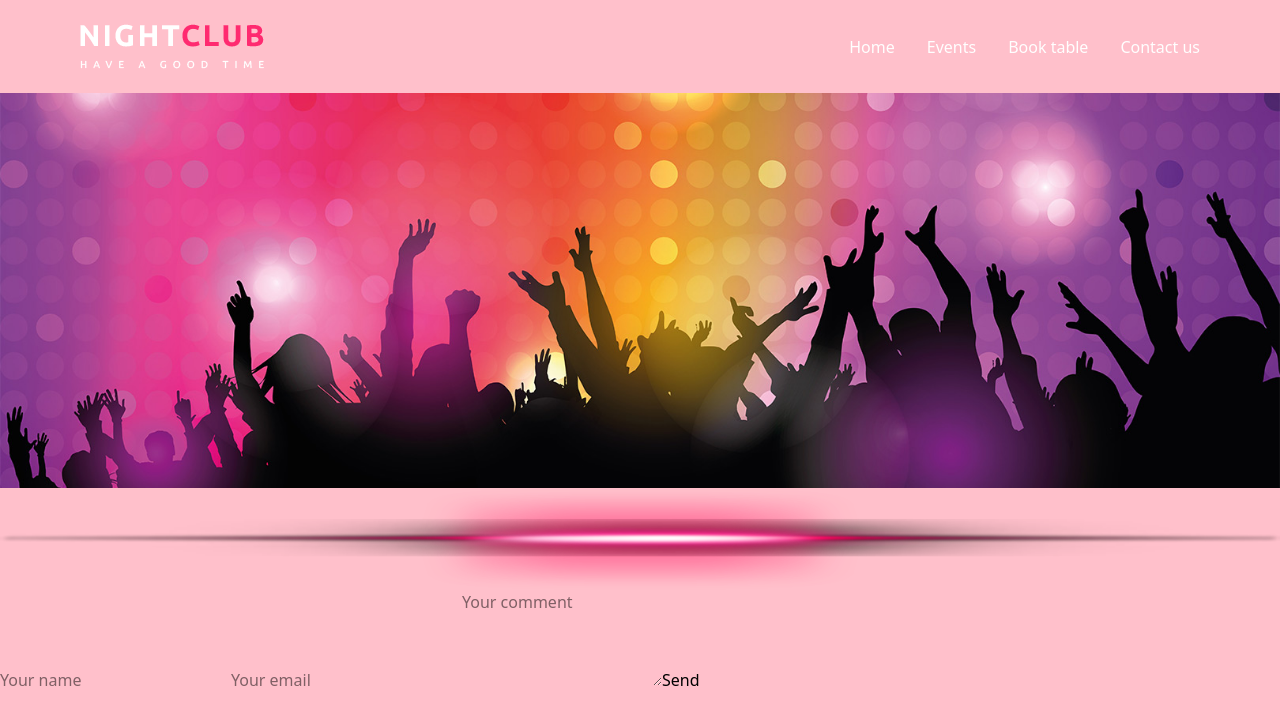
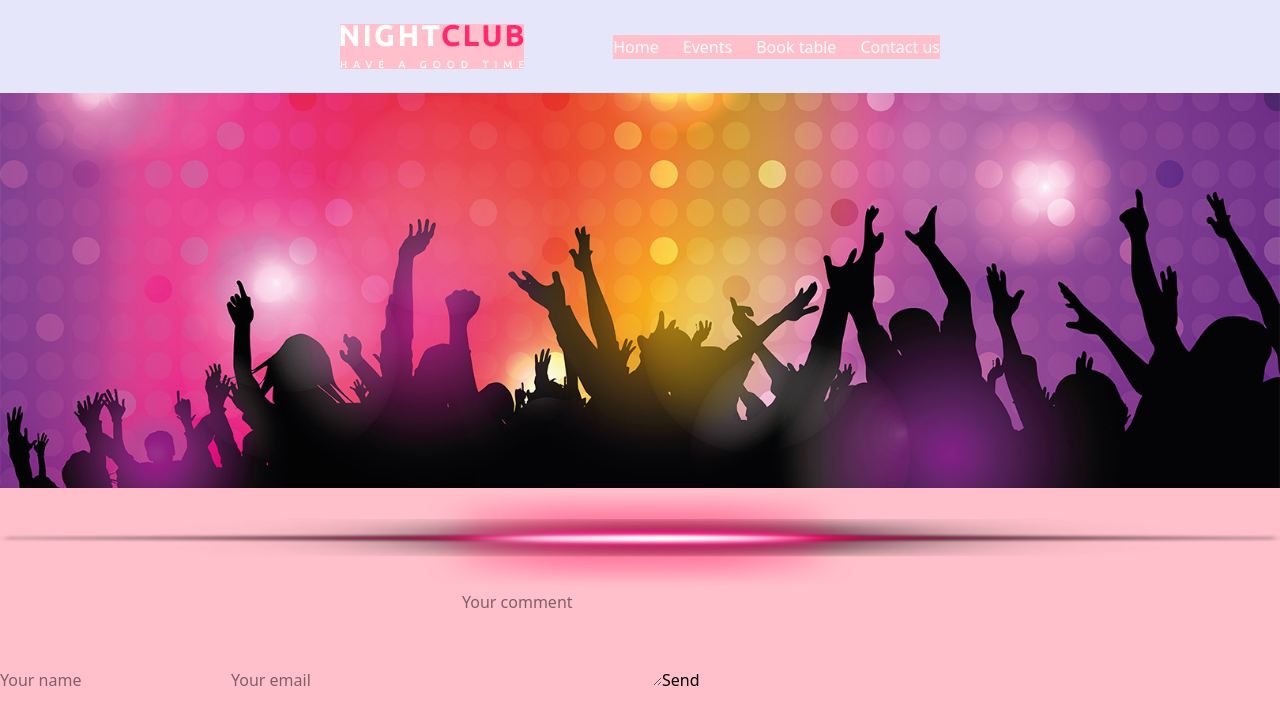
Before and after one commit to 3-sem-eksamen/night_club, a Next.js app: page /ContactUs in a window 1280 px wide. Shown: the top 724 px of the page. Built offline with nearby package versions, Linux system fonts and the light colour scheme.

Commit message:
Implement responsive header and navigation menu with improved styling

```diff
--- a/src/app/css/globals.css
+++ b/src/app/css/globals.css
@@ -31,3 +31,38 @@ p {
 li {
   color: var(--color-text-headline);
 }
+
+header {
+  display: flex;
+  justify-content: space-between;
+  align-items: center;
+  padding-block: 1rlh;
+  padding-inline: max(1rlh, 50% - 600px / 2);
+  background: lavender;
+}
+
+nav {
+  ul {
+    border: 0;
+    list-style-type: "";
+    background: transparent;
+    gap: 0.5rlh 1rlh;
+    &:popover-open {
+      position-area: bottom span-left;
+      display: grid;
+      padding: 1rlh;
+      background: lavender;
+      border: revert;
+    }
+    @media not (width <= 800px) {
+      margin: unset;
+      position: unset;
+      display: flex;
+    }
+  }
+  button {
+    @media not (width <= 800px) {
+      display: none;
+    }
+  }
+}
--- a/src/components/GlobalComponents/Header.jsx
+++ b/src/components/GlobalComponents/Header.jsx
@@ -1,12 +1,30 @@
 import Image from "next/image";
-import Nav from "./Navigation/Nav";
+import { IoIosMenu } from "react-icons/io";
+import Link from "next/link";
+
 
 const Header = () => {
   return (
-    <nav className="flex justify-between max-w-6xl mx-auto w-full items-center py-6 px-4">
-      <Image src="/assets/Logo.png" width={184} height={45} alt="logo" />
-      <Nav />
-    </nav>
+   <header>
+   <Image src="/assets/Logo.png" width={184} height={45} alt="logo" />
+  <nav>
+           <button popovertarget="menu"><IoIosMenu /></button>
+    <ul popover id="menu" popover="auto">
+      <li>
+        <Link href="/">Home</Link>
+      </li>
+      <li>
+        <Link href="/Events">Events</Link>
+      </li>
+      <li>
+        <Link href="/BookTable">Book table</Link>
+      </li>
+      <li>
+        <Link href="/ContactUs">Contact us</Link>
+      </li>
+  </ul>
+  </nav>
+</header>
   );
 };
 
--- /dev/null
+++ b/src/components/GlobalComponents/Navigation/Menu.jsx
@@ -0,0 +1,14 @@
+"use client";
+import Nav from "@/components/GlobalComponents/Navigation/Nav";
+
+
+const Menu = () => {
+  return (
+    <>
+
+        <Nav />
+    </>
+  );
+};
+
+export default Menu;
--- a/src/components/GlobalComponents/Navigation/Nav.jsx
+++ b/src/components/GlobalComponents/Navigation/Nav.jsx
@@ -1,7 +1,11 @@
 import Link from "next/link";
+import { IoIosMenu } from "react-icons/io";
+
 const Nav = () => {
   return (
-    <ul className="flex gap-8">
+  <nav>
+          <button popovertarget="menu"><IoIosMenu /></button>
+    <ul popover id="menu">
       <li>
         <Link href="/">Home</Link>
       </li>
@@ -15,6 +19,8 @@ const Nav = () => {
         <Link href="/ContactUs">Contact us</Link>
       </li>
   </ul>
+  </nav>
+
   );
 };
 
```
